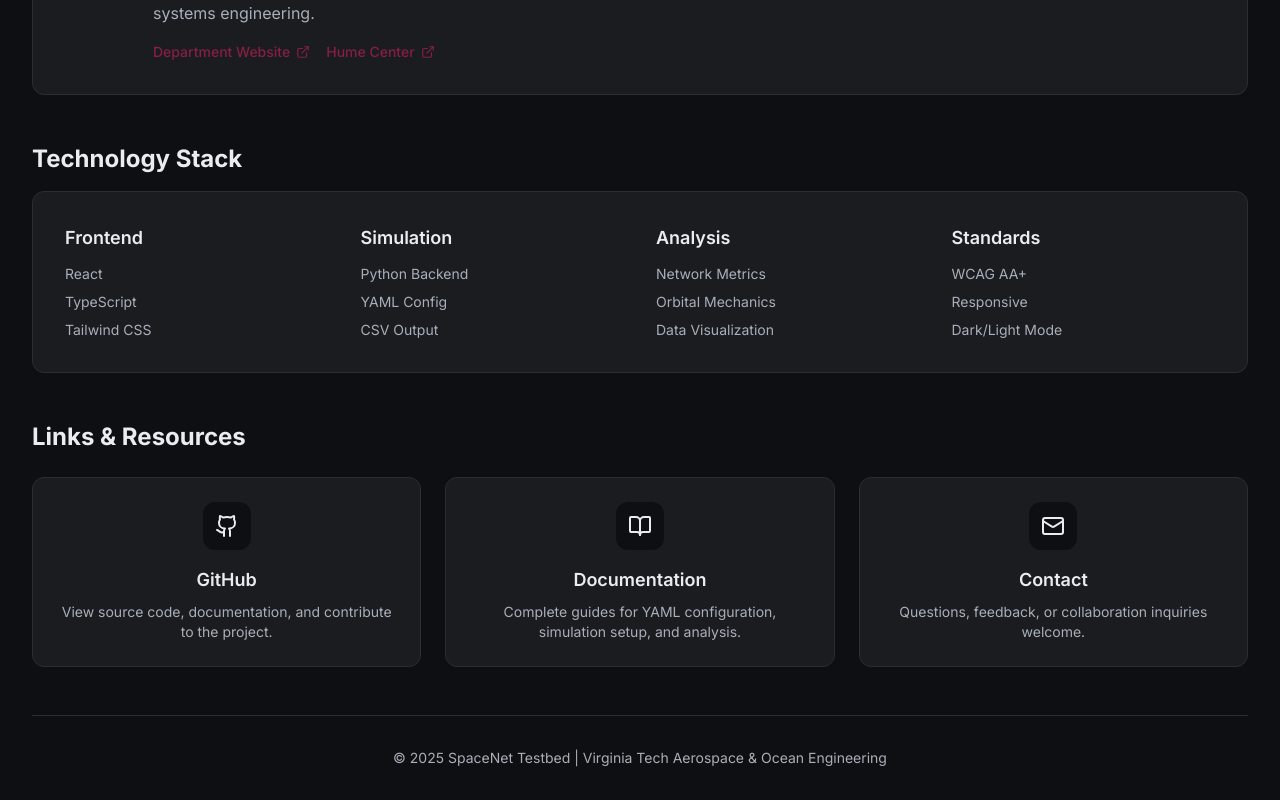
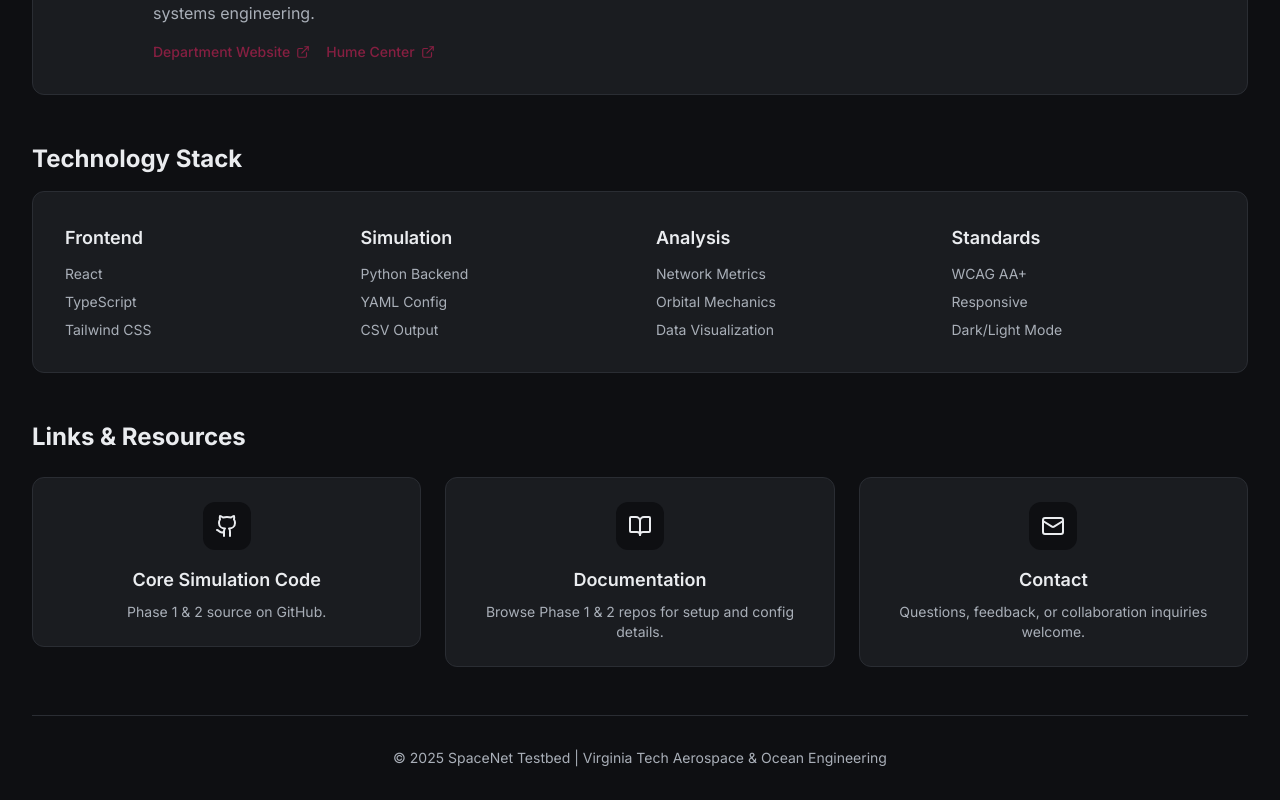
Before and after one commit to SpaceNetTestbed-public/SpaceNetApp, a Next.js app in the folder spacenet-gui/: page /about in a window 1280 px wide. Shown: the part 1340-2140 px from the top of the page. Built offline with nearby package versions, Linux system fonts and the light colour scheme.

Commit message:
fix: point About page GitHub/Documentation cards at SpaceNetTestbed-public

```diff
--- a/spacenet-gui/src/app/(app)/about/page.tsx
+++ b/spacenet-gui/src/app/(app)/about/page.tsx
@@ -223,7 +223,7 @@ export default function AboutPage() {
         <h2 className="text-2xl font-bold text-light-text dark:text-dark-text mb-6">Links & Resources</h2>
         <div className="grid grid-cols-1 md:grid-cols-3 gap-6">
           <a
-            href="https://github.com/VTSpaceNetLab/VTSpaceNetApp"
+            href="https://github.com/SpaceNetTestbed-public"
             target="_blank"
             rel="noopener noreferrer"
           >
@@ -231,14 +231,14 @@ export default function AboutPage() {
               <div className="h-12 w-12 rounded-xl bg-light-bg dark:bg-dark-bg flex items-center justify-center mb-4">
                 <Github className="h-6 w-6 text-light-text dark:text-dark-text" />
               </div>
-              <h3 className="text-lg font-semibold text-light-text dark:text-dark-text mb-2">GitHub</h3>
+              <h3 className="text-lg font-semibold text-light-text dark:text-dark-text mb-2">Core Simulation Code</h3>
               <p className="text-sm text-light-text/70 dark:text-dark-subtext">
-                View source code, documentation, and contribute to the project.
+                Phase 1 &amp; 2 source on GitHub.
               </p>
             </Card>
           </a>
           <a
-            href="https://github.com/VTSpaceNetLab/VTSpaceNetApp#readme"
+            href="https://github.com/SpaceNetTestbed-public"
             target="_blank"
             rel="noopener noreferrer"
           >
@@ -248,7 +248,7 @@ export default function AboutPage() {
               </div>
               <h3 className="text-lg font-semibold text-light-text dark:text-dark-text mb-2">Documentation</h3>
               <p className="text-sm text-light-text/70 dark:text-dark-subtext">
-                Complete guides for YAML configuration, simulation setup, and analysis.
+                Browse Phase 1 &amp; 2 repos for setup and config details.
               </p>
             </Card>
           </a>
```
